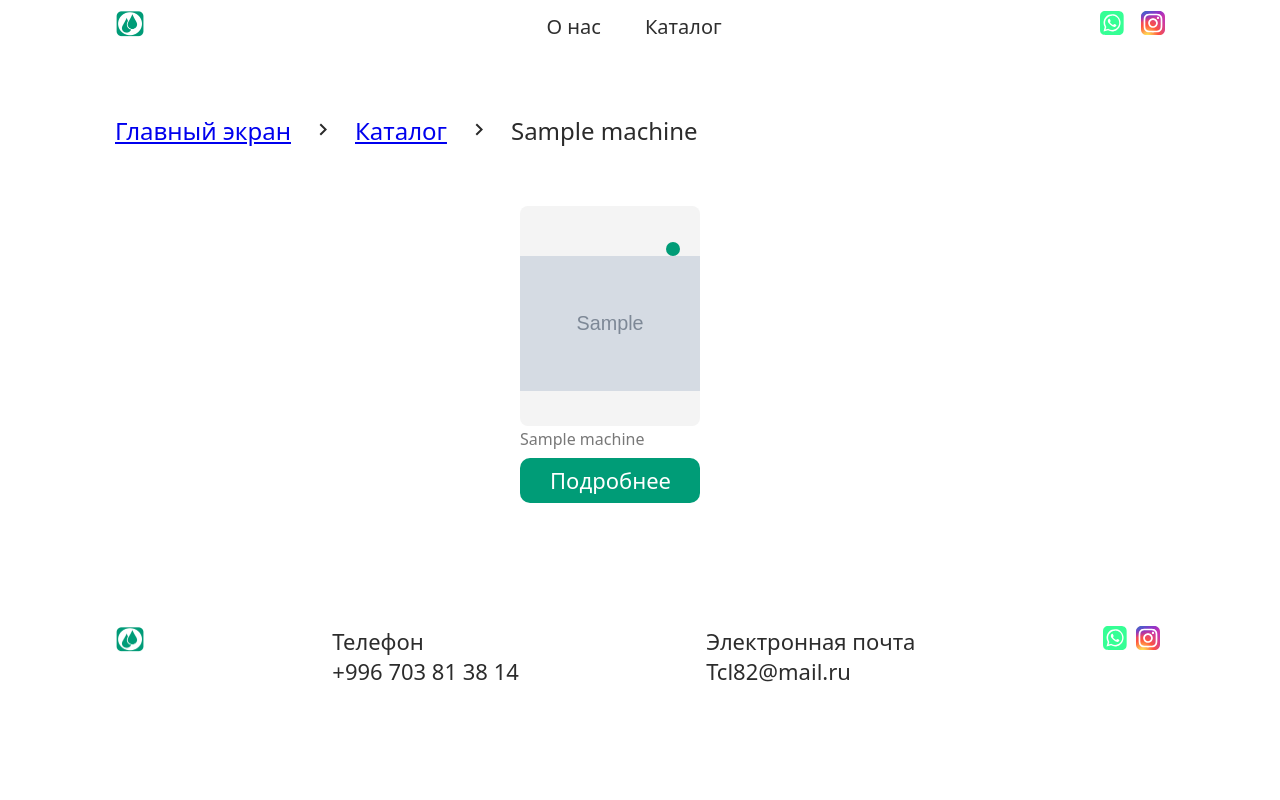
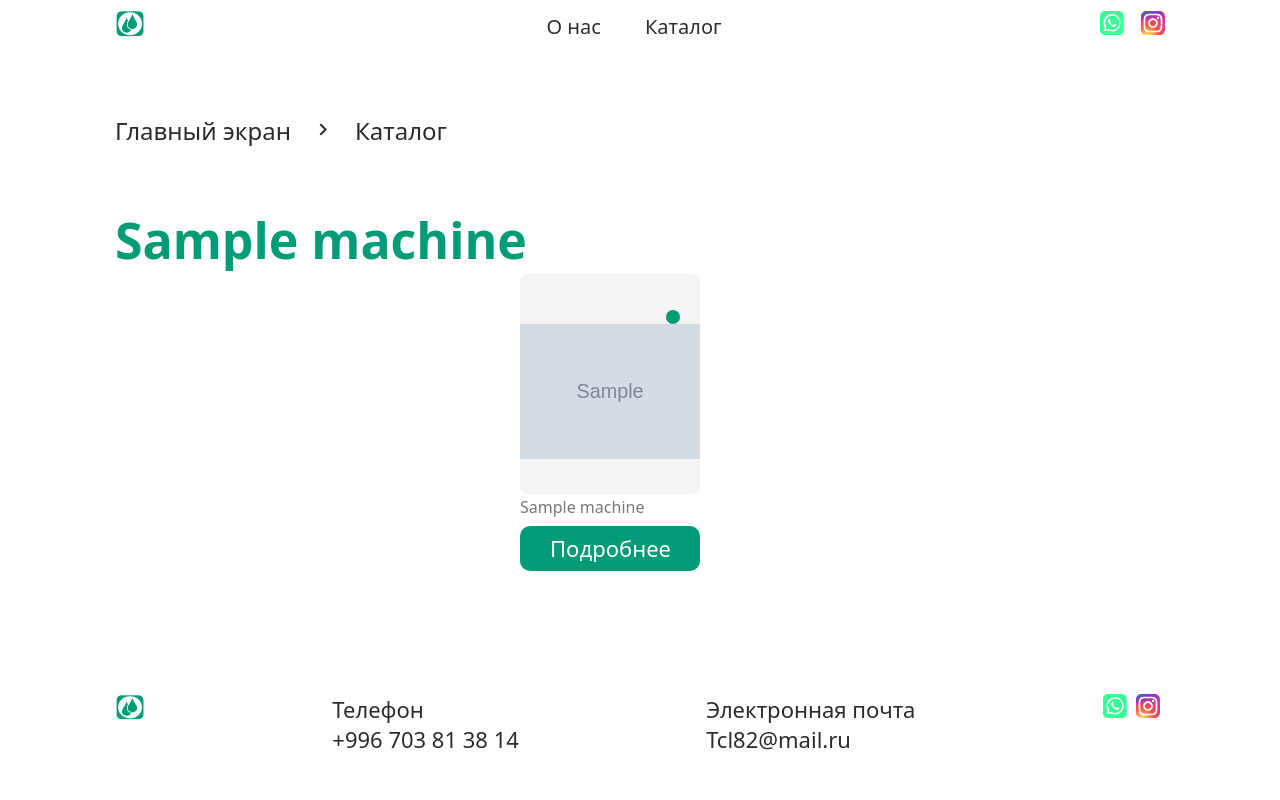
Before and after one commit to Aldiiar/ProCleaning, a Django app: page /machines/1/ in a window 1280 px wide. Run offline with Django 4.2, Linux system fonts and the light colour scheme; tables that the repository leaves empty hold one stand-in row (values such as "Sample post"); grey boxes marked "Sample" are stand-in pictures.

Commit message:
changed htmls and css

```diff
--- a/static/products.css
+++ b/static/products.css
@@ -176,6 +176,13 @@ html {
 
 /* ------------------------------- */
 
+.info__section__second h2 {
+    display: flex;
+    justify-content: left;
+    margin-top: 15px;
+    font-size: 50px;
+    color: #009C77;
+}
 
 .info__section h2 {
     display: flex;
--- a/templates/products/second.html
+++ b/templates/products/second.html
@@ -31,17 +31,16 @@
                 </div>
             </div>
             <div class="heder__next">
-                <p><a href="/">Главный экран</a></p>
+                <p>Главный экран</p>
                 <svg xmlns="http://www.w3.org/2000/svg" width="24" height="24" viewBox="0 0 24 24" fill="none">
                     <path d="M8.57812 16.0781L9.98438 17.4844L15.9844 11.4844L9.98438 5.48438L8.57812 6.89062L13.1719 11.4844L8.57812 16.0781Z" fill="#2B2B2B"/>
                 </svg>
-                <p><a href="/#catalog">Каталог</a></p>
-                {% if current_category %}
-                    <svg xmlns="http://www.w3.org/2000/svg" width="24" height="24" viewBox="0 0 24 24" fill="none">
-                        <path d="M8.57812 16.0781L9.98438 17.4844L15.9844 11.4844L9.98438 5.48438L8.57812 6.89062L13.1719 11.4844L8.57812 16.0781Z" fill="#2B2B2B"/>
-                    </svg>
-                    <p>{{ current_category }}</p>
-                {% endif %}
+                <p>Каталог</p>
+            </div>
+            <div class="info__section__second">
+            {% if current_category %}
+                <h2>{{ current_category }}</h2>
+            {% endif %}
             </div>
         </div>
     </header>
```
Also changed, not shown: 1 other file.
